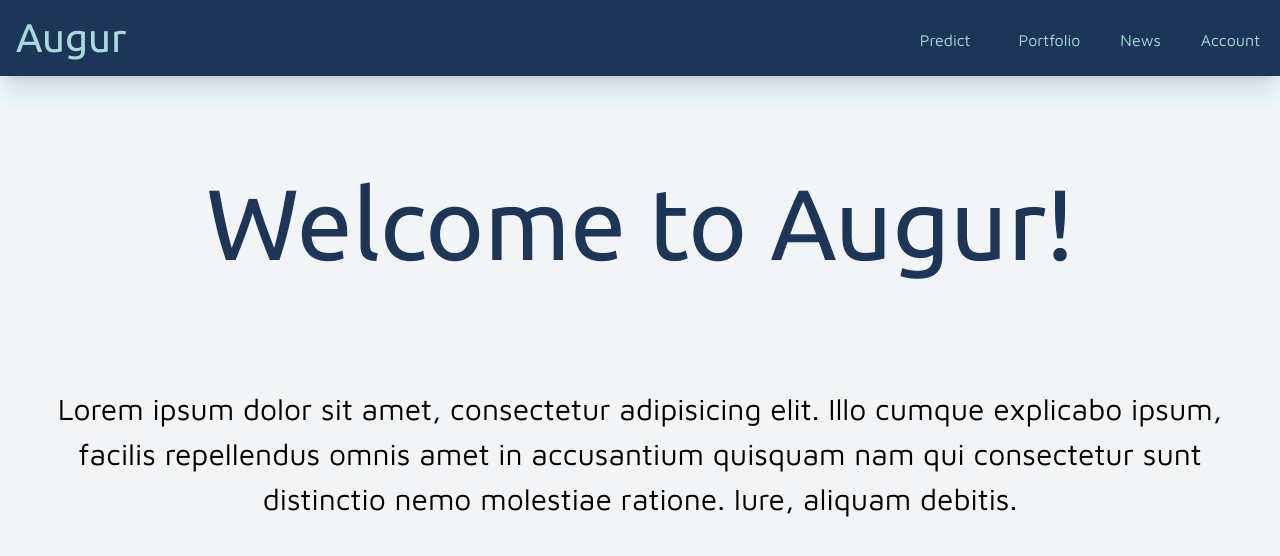
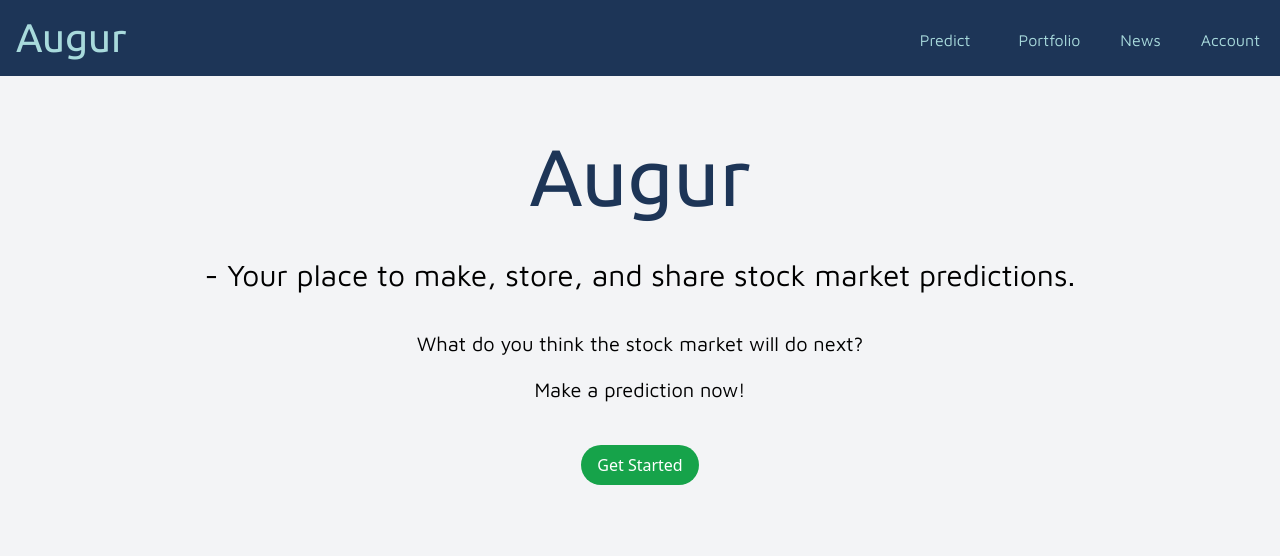
Before and after one commit to JakeK456/Augur, a React (Create React App) app in the folder client/: page / in a window 1280 px wide. Shown: the top 556 px of the page. Built offline with nearby package versions, Linux system fonts and the light colour scheme.

Commit message:
added landing page guidance

```diff
--- a/client/src/components/Nav/WebHeader.js
+++ b/client/src/components/Nav/WebHeader.js
@@ -3,7 +3,9 @@ import { NavLink } from "react-router-dom";
 export default function WebHeader() {
   return (
     <div className="flex bg-primary text-secondary text-[40px] shadow-xl">
-      <h1 className="font-ubuntu m-2 pl-2">Augur</h1>
+      <a href="/" className="font-ubuntu m-2 pl-2">
+        Augur
+      </a>
       <div className="flex justify-end h-12 w-screen">
         <NavLink to="/predict" className="m-5 p-2">
           <p className="text-right text-[16px] font-maven hover:border-b-2 border-secondary">
--- a/client/src/pages/Home.js
+++ b/client/src/pages/Home.js
@@ -1,17 +1,30 @@
 import { useAuth } from "../util/auth";
+import { NavLink } from "react-router-dom";
 
 export default function Home() {
   const { isLoggedIn, user } = useAuth();
   return (
     <div>
       {/* TODO: display logged in user's username */}
-      <h1 className="text-center my-8 p-10 font-ubuntu text-[100px] text-primary">Welcome to Augur!</h1>
-      <p className="p-4 text-center font-maven text-[30px]">
-        Lorem ipsum dolor sit amet, consectetur adipisicing elit. Illo cumque
-        explicabo ipsum, facilis repellendus omnis amet in accusantium quisquam
-        nam qui consectetur sunt distinctio nemo molestiae ratione. Iure,
-        aliquam debitis.
-      </p>
+      <h1 className="text-center pt-10 font-ubuntu text-[80px] text-primary">
+        Augur
+      </h1>
+      <h3 className="text-center py-4 px-20 font-maven text-[30px] text-black">
+        - Your place to make, store, and share stock market predictions.
+      </h3>
+      <h3 className="text-center py-4 px-20 font-maven text-[20px] text-black">
+        What do you think the stock market will do next?
+      </h3>
+      <h3 className="text-center px-20 font-maven text-[20px] text-black">
+        Make a prediction now!
+      </h3>
+      <div className="flex justify-center m-10">
+        <NavLink to="/predict">
+          <button className="bg-green-600 rounded-full px-4 py-2 text-white hover:bg-green-500">
+            Get Started
+          </button>
+        </NavLink>
+      </div>
     </div>
   );
 }
```
